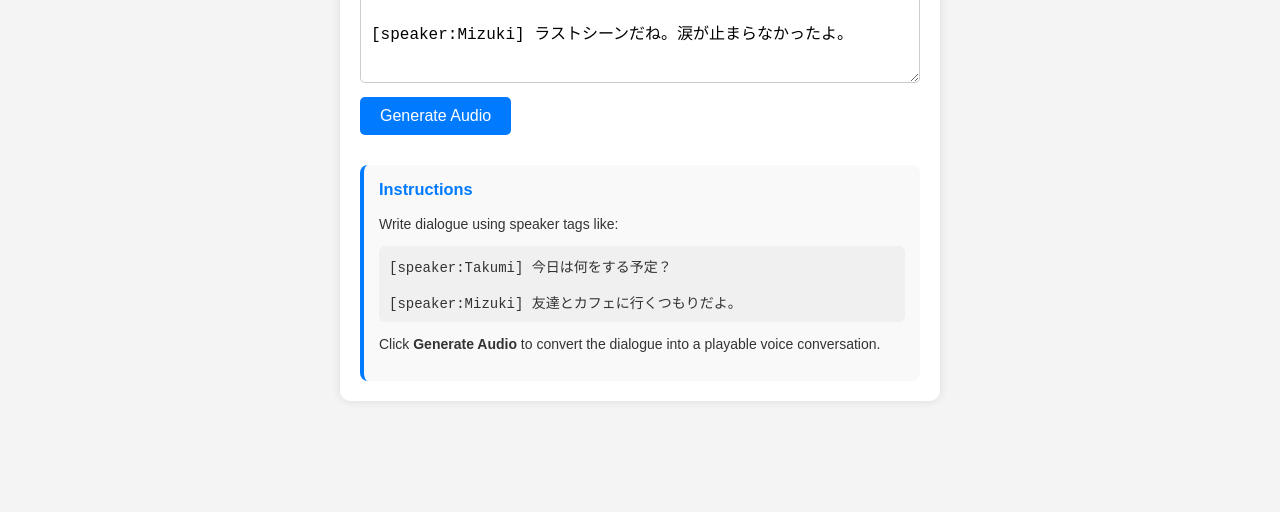
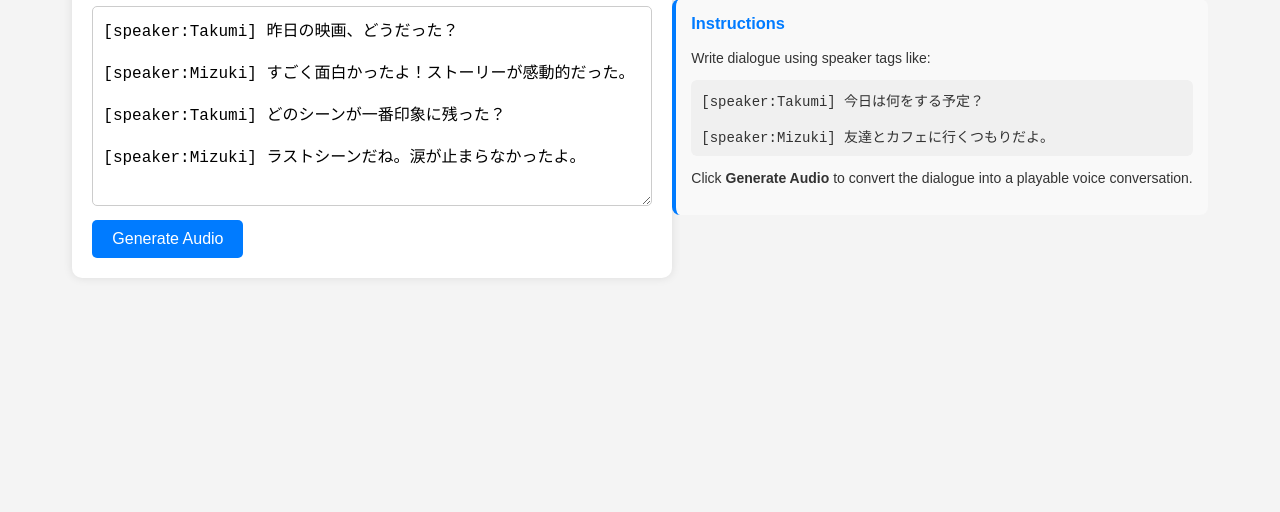
Before and after one commit to Kenpham1506/JPD123, a website: page index.html in a window 1280 px wide. Shown: the part 328-840 px from the top of the page. Drawn offline with Linux system fonts and the light colour scheme.

Commit message:
Update index.html

```diff
--- a/index.html
+++ b/index.html
@@ -23,7 +23,9 @@
 		<div class="player" id="audioPlayer" style="display: none;">
 			<audio id="audio" controls crossorigin="anonymous"></audio>
 		</div>
+	</div>
 
+	<div class="instructions-container">
 		<div class="instructions">
 			<h3>Instructions</h3>
 			<p>Write dialogue using speaker tags like:</p>
```
